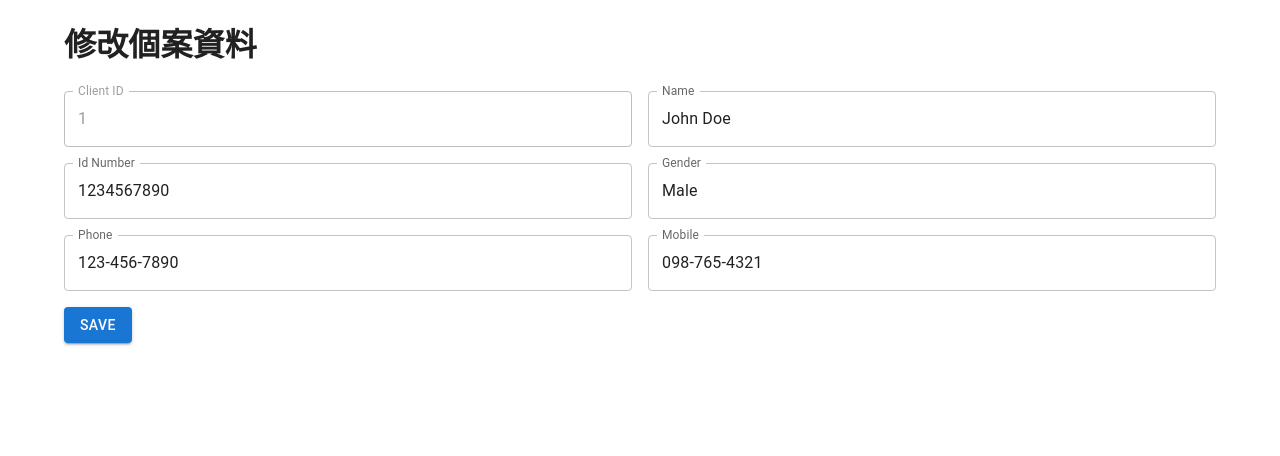
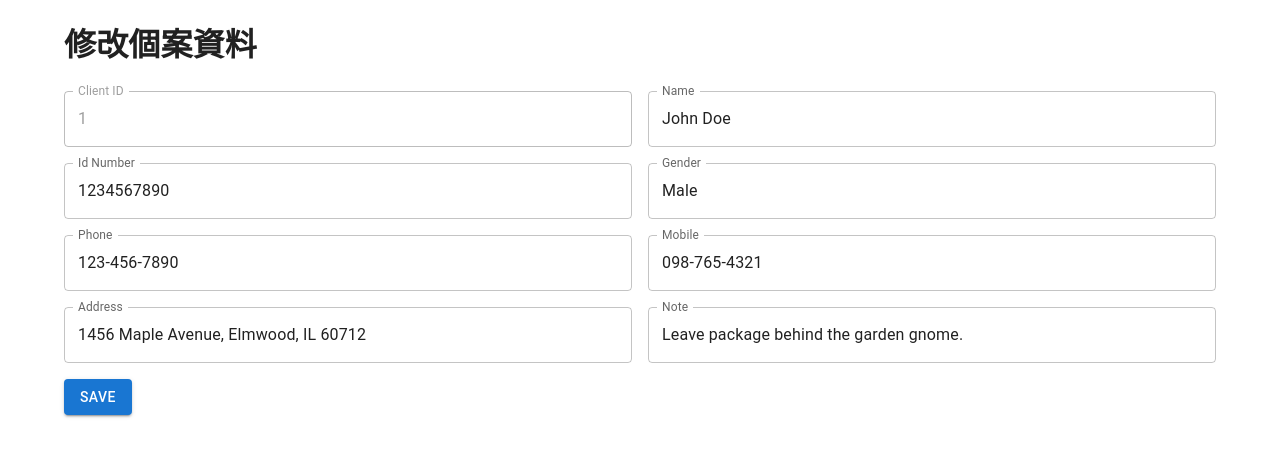
Before and after one commit to LillianChiang/mongodb-next, a Next.js app: page /viewTreatmentForm/1 in a window 1280 px wide. Shown: the top 456 px of the page. Built offline with nearby package versions, Linux system fonts and the light colour scheme.

Commit message:
feat: Added 2 columns in viewTreatmentForm.tsx

```diff
--- a/public/clients.json
+++ b/public/clients.json
@@ -7,7 +7,9 @@
       "gender": "Male",
       "birthday": "1990-01-01",
       "phone": "123-456-7890",
-      "mobile": "098-765-4321"
+      "mobile": "098-765-4321",
+      "address": "1456 Maple Avenue, Elmwood, IL 60712",
+      "note": "Leave package behind the garden gnome."
     },
 
     {
@@ -17,7 +19,9 @@
       "gender": "female",
       "birthday": "1985-05-15",
       "phone": "234-567-8901",
-      "mobile": "097-654-3210"
+      "mobile": "097-654-3210",
+      "address": "2028 Starlight Drive, Crescent City, CA 95531",
+      "note": "Buzz apartment 401 on the intercom"
     },
     {
       "id": 3,
@@ -26,7 +30,9 @@
       "gender": "male",
       "birthday": "1988-11-30",
       "phone": "345-678-9012",
-      "mobile": "096-543-2109"
+      "mobile": "096-543-2109",
+      "address": "7334 Pine Road, Frostburg, MD 21532",
+      "note": "Gate code is #4321, beware of the dog"
     },
     {
       "id": 4,
@@ -35,7 +41,9 @@
       "gender": "female",
       "birthday": "1987-03-20",
       "phone": "456-789-0123",
-      "mobile": "095-432-1098"
+      "mobile": "095-432-1098",
+      "address": "8862 Old Dairy Lane, Southridge, VT 05403",
+      "note": "Deliveries only between 10 AM and 2 PM"
     },
     {
       "id": 5,
@@ -44,7 +52,9 @@
       "gender": "male",
       "birthday": "1992-08-05",
       "phone": "567-890-1234",
-      "mobile": "094-321-0987"
+      "mobile": "094-321-0987",
+      "address": "4407 Winding Way, Providence, RI 02908",
+      "note": "Leave parcels at the back door"
     },
     {
       "id": 6,
@@ -53,7 +63,9 @@
       "gender": "female",
       "birthday": "1986-12-10",
       "phone": "678-901-2345",
-      "mobile": "093-210-9876"
+      "mobile": "093-210-9876",
+      "address": "3189 Sunset Boulevard, Oceanview, FL 33140",
+      "note": "Front door hidden behind large palm tree"
     },
     {
       "id": 7,
@@ -62,7 +74,9 @@
       "gender": "male",
       "birthday": "1995-04-25",
       "phone": "789-012-3456",
-      "mobile": "092-109-8765"
+      "mobile": "092-109-8765",
+      "address": "1592 Eagle Street, Summit, OK 73018",
+      "note": "If no answer, leave with neighbor at 1600."
     },
     {
       "id": 8,
@@ -71,7 +85,9 @@
       "gender": "female",
       "birthday": "1989-10-15",
       "phone": "890-123-4567",
-      "mobile": "091-098-7654"
+      "mobile": "091-098-7654",
+      "address": "4905 Whispering Pines Drive, Cloudtown, TX 78373",
+      "note": "The driveway sensor will alert when you arrive"
     },
     {
       "id": 9,
@@ -80,7 +96,9 @@
       "gender": "male",
       "birthday": "1991-06-20",
       "phone": "901-234-5678",
-      "mobile": "090-987-6543"
+      "mobile": "090-987-6543",
+      "address": "7201 Highland Road, Stonybrook, MN 55902",
+      "note": "Place under the porch swing"
     },
     {
       "id": 10,
@@ -89,7 +107,9 @@
       "gender": "female",
       "birthday": "1994-02-28",
       "phone": "012-345-6789",
-      "mobile": "099-876-5432"
+      "mobile": "099-876-5432",
+      "address": "2187 Liberty Ave, Freedom City, NV 89501",
+      "note": "Security will assist with entry"
     },
     {
       "id": 11,
@@ -98,7 +118,9 @@
       "gender": "male",
       "birthday": "1984-07-12",
       "phone": "987-654-3210",
-      "mobile": "098-765-4321"
+      "mobile": "098-765-4321",
+      "address": "6223 Avalon Blvd, New Springfield, MA 01104",
+      "note": "Do not knock; baby sleeping"
     },
     {
       "id": 12,
@@ -107,7 +129,9 @@
       "gender": "female",
       "birthday": "1993-11-18",
       "phone": "876-543-2109",
-      "mobile": "097-654-3210"
+      "mobile": "097-654-3210",
+      "address": "303 Eastwood Circle, Maplewood, NJ 07040",
+      "note": "Use side entrance on the left of the house"
     },
     {
       "id": 13,
@@ -116,7 +140,9 @@
       "gender": "male",
       "birthday": "1996-01-05",
       "phone": "765-432-1098",
-      "mobile": "096-543-2109"
+      "mobile": "096-543-2109",
+      "address": "9890 Cherry Blossom Way, Lakeview, OR 97630",
+      "note": "Place inside the screen door"
     },
     {
       "id": 14,
@@ -125,7 +151,9 @@
       "gender": "female",
       "birthday": "1983-09-30",
       "phone": "654-321-0987",
-      "mobile": "095-432-1098"
+      "mobile": "095-432-1098",
+      "address": "467 Riverside Drive, River City, IA 50613",
+      "note": "Parcel can be left with concierge"
     },
     {
       "id": 15,
@@ -134,7 +162,9 @@
       "gender": "male",
       "birthday": "1990-02-15",
       "phone": "543-210-9876",
-      "mobile": "094-321-0987"
+      "mobile": "094-321-0987",
+      "address": "7554 Orchard Lane, Cedar Mill, KY 41015",
+      "note": "Gate sticks, please push hard"
     },
     {
       "id": 16,
@@ -143,7 +173,9 @@
       "gender": "female",
       "birthday": "1987-05-22",
       "phone": "432-109-8765",
-      "mobile": "093-210-9876"
+      "mobile": "093-210-9876",
+      "address": "88 Queen Elizabeth Drive, Kingsville, MO 64085",
+      "note": "Leave in the shed if raining"
     },
     {
       "id": 17,
@@ -152,7 +184,9 @@
       "gender": "male",
       "birthday": "1995-08-08",
       "phone": "321-098-7654",
-      "mobile": "092-109-8765"
+      "mobile": "092-109-8765",
+      "address": "3367 South Main Street, Midvale, DE 19958",
+      "note": "Park in driveway during delivery"
     },
     {
       "id": 18,
@@ -161,7 +195,9 @@
       "gender": "female",
       "birthday": "1988-12-01",
       "phone": "210-987-6543",
-      "mobile": "091-098-7654"
+      "mobile": "091-098-7654",
+      "address": "1924 Juniper Lane, Misty Ridge, TN 37402",
+      "note": "If no answer, leave behind the flower pots."
     },
     {
       "id": 19,
@@ -170,7 +206,9 @@
       "gender": "male",
       "birthday": "1993-03-25",
       "phone": "109-876-5432",
-      "mobile": "090-987-6543"
+      "mobile": "090-987-6543",
+      "address": "310 Whisper Creek Court, Wildwood, CO 80401",
+      "note": "Second driveway on the left"
     },
     {
       "id": 20,
@@ -179,7 +217,9 @@
       "gender": "female",
       "birthday": "1986-06-17",
       "phone": "098-765-4321",
-      "mobile": "099-876-5432"
+      "mobile": "099-876-5432",
+      "address": "1701 Lighthouse Point, Beacon End, ME 04005",
+      "note": "Please deliver before 5 pm; gate locks automatically."
     }
   ]
 }
--- a/src/app/editTreatmentForm/[recordId]/page.tsx
+++ b/src/app/editTreatmentForm/[recordId]/page.tsx
@@ -13,6 +13,7 @@ import {
   Typography,
   Snackbar,
   FormControl,
+  TableHead,
 } from '@material-ui/core';
 import KeyboardArrowDownIcon from '@mui/icons-material/KeyboardArrowDown';
 import { Entry, Record } from './RecordTypes';
@@ -108,6 +109,7 @@ const ViewRecord: React.FC<RecordDetailsProps> = ({ params }) => {
       <Typography variant="h4" style={{ marginTop: 10, marginBottom: 10 }}>
         Record Details
       </Typography>
+
       {currentEntries.map((entry: Entry, index: number) => (
         <Paper
           key={index}
--- a/src/app/viewTreatmentForm/[clientId]/page.tsx
+++ b/src/app/viewTreatmentForm/[clientId]/page.tsx
@@ -1,4 +1,4 @@
-'use client'
+'use client';
 import React, { useState, useEffect } from 'react';
 import { Container, Grid, TextField, Button } from '@mui/material/';
 
@@ -9,6 +9,8 @@ type Client = {
   gender: string;
   phone: string;
   mobile: string;
+  address: string;
+  note: string;
 };
 
 interface ClientDetailsProps {
@@ -16,45 +18,54 @@ interface ClientDetailsProps {
   clientDetails?: Client;
 }
 
-const ViewClient: React.FC<ClientDetailsProps> = ({ params, clientDetails }) => {
+const ViewClient: React.FC<ClientDetailsProps> = ({
+  params,
+  clientDetails,
+}) => {
   const [clients, setClients] = useState<Client[]>([]);
   const [loading, setLoading] = useState<boolean>(true);
-  const [editedClient, setEditedClient] = useState<Client | undefined>(clientDetails);
+  const [editedClient, setEditedClient] = useState<Client | undefined>(
+    clientDetails,
+  );
 
   useEffect(() => {
     // Fetch the JSON file from the public directory
     fetch('/clients.json')
-      .then(response => response.json())
-      .then(data => {
+      .then((response) => response.json())
+      .then((data) => {
         setClients(data.clients);
         setLoading(false);
       })
-      .catch(error => console.error('Failed to load clients', error));
+      .catch((error) => console.error('Failed to load clients', error));
   }, []);
 
   if (loading) return <p>Loading clients...</p>;
 
   const { clientId } = params;
 
-  const selectedClient = clients.find(client => client.id.toString() === clientId);
+  const selectedClient = clients.find(
+    (client) => client.id.toString() === clientId,
+  );
 
   if (!selectedClient) {
     return <p>Client not found</p>;
   }
 
-  const handleInputChange = (e: React.ChangeEvent<HTMLInputElement>, field: keyof Client) => {
+  const handleInputChange = (
+    e: React.ChangeEvent<HTMLInputElement>,
+    field: keyof Client,
+  ) => {
     const updatedClient = { ...selectedClient, [field]: e.target.value };
-    const updatedClients = clients.map(client =>
-      client.id === selectedClient.id ? updatedClient : client
+    const updatedClients = clients.map((client) =>
+      client.id === selectedClient.id ? updatedClient : client,
     );
     setClients(updatedClients);
   };
 
   const handleSaveClick = () => {
     // Handle saving client data here
-    console.log("Client details saved:", editedClient);
+    console.log('Client details saved:', editedClient);
   };
-
 
   return (
     <div>
@@ -75,18 +86,19 @@ const ViewClient: React.FC<ClientDetailsProps> = ({ params, clientDetails }) =>
                 label="Name"
                 value={selectedClient.name}
                 fullWidth
-            onChange={(e: React.ChangeEvent<HTMLInputElement>) => handleInputChange(e, 'name')}
+                onChange={(e: React.ChangeEvent<HTMLInputElement>) =>
+                  handleInputChange(e, 'name')
+                }
               />
-
-
             </Grid>
             <Grid item xs={6}>
               <TextField
                 label="Id Number"
                 value={selectedClient.idNumber}
                 fullWidth
-            onChange={(e: React.ChangeEvent<HTMLInputElement>) => handleInputChange(e, 'idNumber')}
-
+                onChange={(e: React.ChangeEvent<HTMLInputElement>) =>
+                  handleInputChange(e, 'idNumber')
+                }
               />
             </Grid>
             <Grid item xs={6}>
@@ -94,8 +106,9 @@ const ViewClient: React.FC<ClientDetailsProps> = ({ params, clientDetails }) =>
                 label="Gender"
                 value={selectedClient.gender}
                 fullWidth
-            onChange={(e: React.ChangeEvent<HTMLInputElement>) => handleInputChange(e, 'gender')}
-
+                onChange={(e: React.ChangeEvent<HTMLInputElement>) =>
+                  handleInputChange(e, 'gender')
+                }
               />
             </Grid>
             <Grid item xs={6}>
@@ -103,8 +116,9 @@ const ViewClient: React.FC<ClientDetailsProps> = ({ params, clientDetails }) =>
                 label="Phone"
                 value={selectedClient.phone}
                 fullWidth
-            onChange={(e: React.ChangeEvent<HTMLInputElement>) => handleInputChange(e, 'phone')}
-
+                onChange={(e: React.ChangeEvent<HTMLInputElement>) =>
+                  handleInputChange(e, 'phone')
+                }
               />
             </Grid>
             <Grid item xs={6}>
@@ -112,8 +126,29 @@ const ViewClient: React.FC<ClientDetailsProps> = ({ params, clientDetails }) =>
                 label="Mobile"
                 value={selectedClient.mobile}
                 fullWidth
-            onChange={(e: React.ChangeEvent<HTMLInputElement>) => handleInputChange(e, 'mobile')}
-
+                onChange={(e: React.ChangeEvent<HTMLInputElement>) =>
+                  handleInputChange(e, 'mobile')
+                }
+              />
+            </Grid>
+            <Grid item xs={6}>
+              <TextField
+                label="Address"
+                value={selectedClient.address}
+                fullWidth
+                onChange={(e: React.ChangeEvent<HTMLInputElement>) =>
+                  handleInputChange(e, 'address')
+                }
+              />
+            </Grid>
+            <Grid item xs={6}>
+              <TextField
+                label="Note"
+                value={selectedClient.note}
+                fullWidth
+                onChange={(e: React.ChangeEvent<HTMLInputElement>) =>
+                  handleInputChange(e, 'note')
+                }
               />
             </Grid>
             <Grid item xs={12}>
```
Lines whose indentation alone changed are shown as unchanged.
